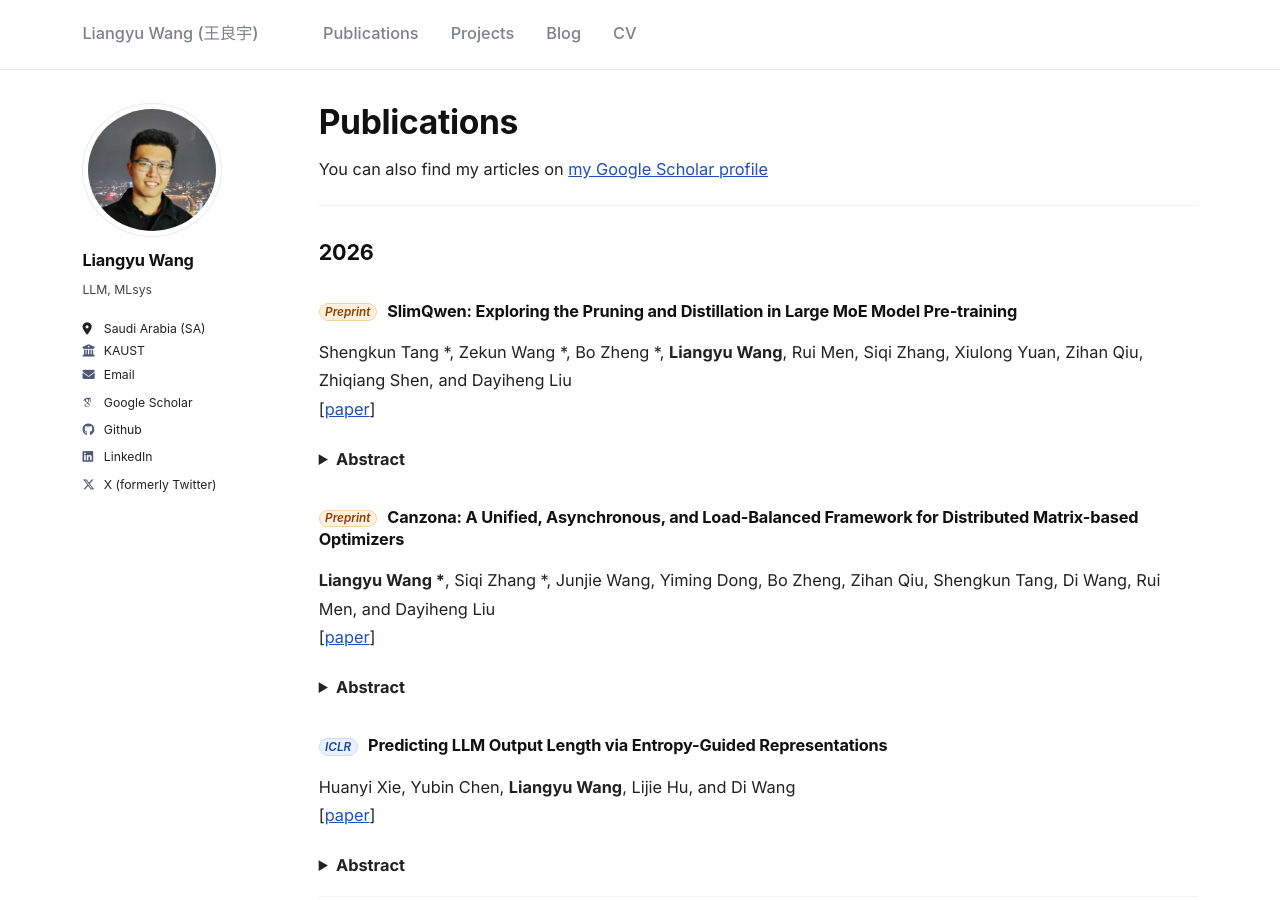
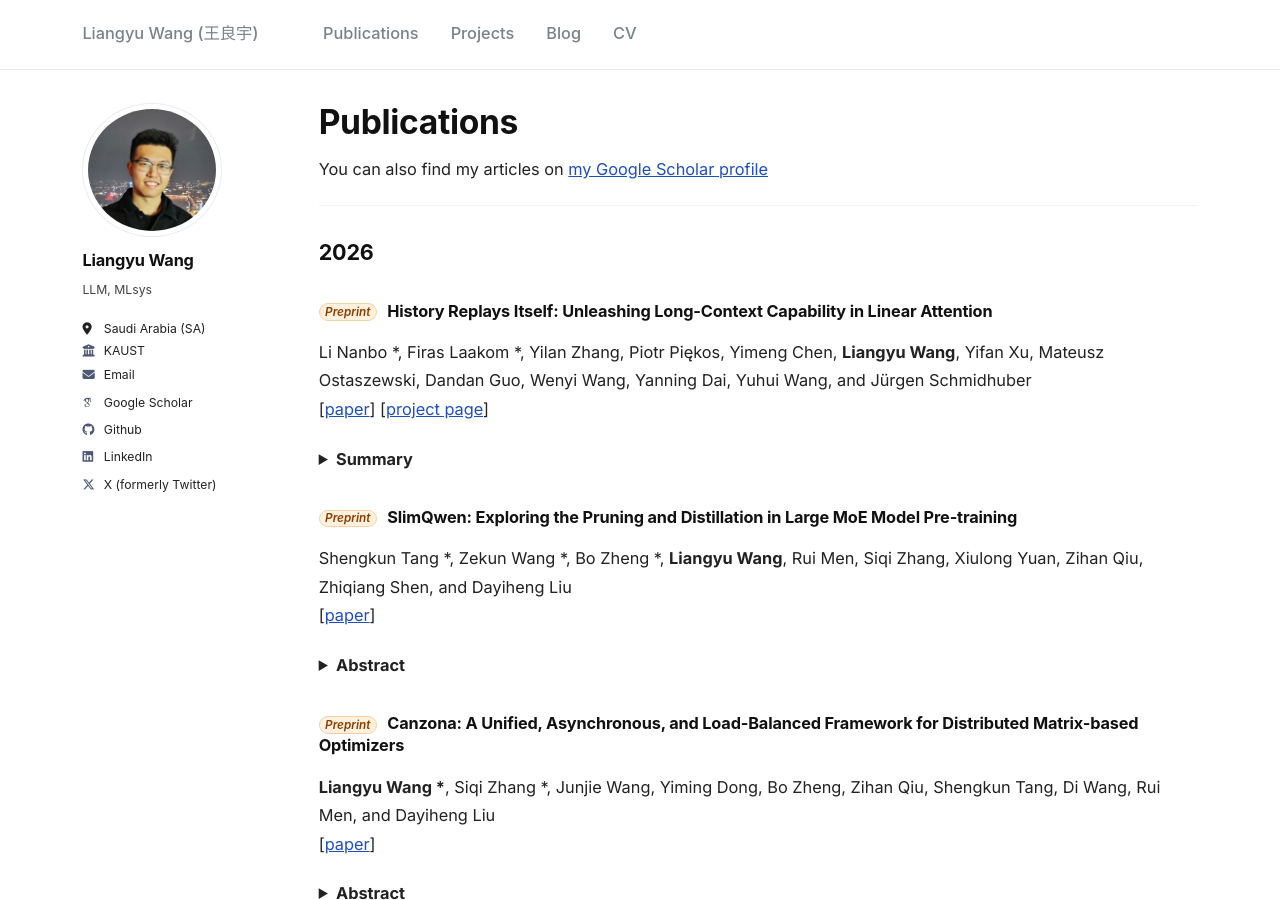
Before and after one commit to liangyuwang/liangyuwang.github.io, a Jekyll site: the page built from _pages/publications.md, in a window 1280 px wide and 900 px high. Built offline with Jekyll 4.4.1, drawn with Linux system fonts in a browser that asks for light colours; some web fonts are replaced.

Commit message:
Add NoteBank publication and release news

```diff
--- a/_pages/publications.md
+++ b/_pages/publications.md
@@ -10,6 +10,15 @@ You can also find my articles on [my Google Scholar profile](https://scholar.goo
 ---
 
 ## 2026
+
+### <em class="venue venue-preprint">Preprint</em> History Replays Itself: Unleashing Long-Context Capability in Linear Attention
+Li Nanbo *, Firas Laakom *, Yilan Zhang, Piotr Piękos, Yimeng Chen, <strong>Liangyu Wang</strong>, Yifan Xu, Mateusz Ostaszewski, Dandan Guo, Wenyi Wang, Yanning Dai, Yuhui Wang, and Jürgen Schmidhuber<br>
+[[paper](https://arxiv.org/pdf/2610.15715)] [[project page](https://nanboli.github.io/notebank-page/)]
+
+<details>
+<summary><strong>Summary</strong></summary>
+NoteBank expands the long-context capabilities of pretrained linear attention models by separating recurrent computation from long-term evidence storage. It saves selected text in a sparse episodic memory, retrieves relevant notes using the backbone's own features, and replays them through the same model. The approach works without additional training or separate embedding, retrieval, or reader networks. At a context length of one million tokens, NoteBank improves Gated DeltaNet's average accuracy on six RULER retrieval tasks from 1.7% to 70.3%. Its analytical computation overhead is at most 0.025%, while persistent context storage is about 2,600 times smaller than a full multi-head attention KV cache with matched model dimensions and precision. Evaluations also show improvements on LongBench v1/v2 and MemoryAgentBench, including experiments with Mamba-2-8B and Qwen3.5-9B.
+</details>
 
 ### <em class="venue venue-preprint">Preprint</em> SlimQwen: Exploring the Pruning and Distillation in Large MoE Model Pre-training
 Shengkun Tang *, Zekun Wang *, Bo Zheng *, <strong>Liangyu Wang</strong>, Rui Men, Siqi Zhang, Xiulong Yuan, Zihan Qiu, Zhiqiang Shen, and Dayiheng Liu<br>
```
Also changed, not shown: _pages/about.md (+7 -0 lines).
